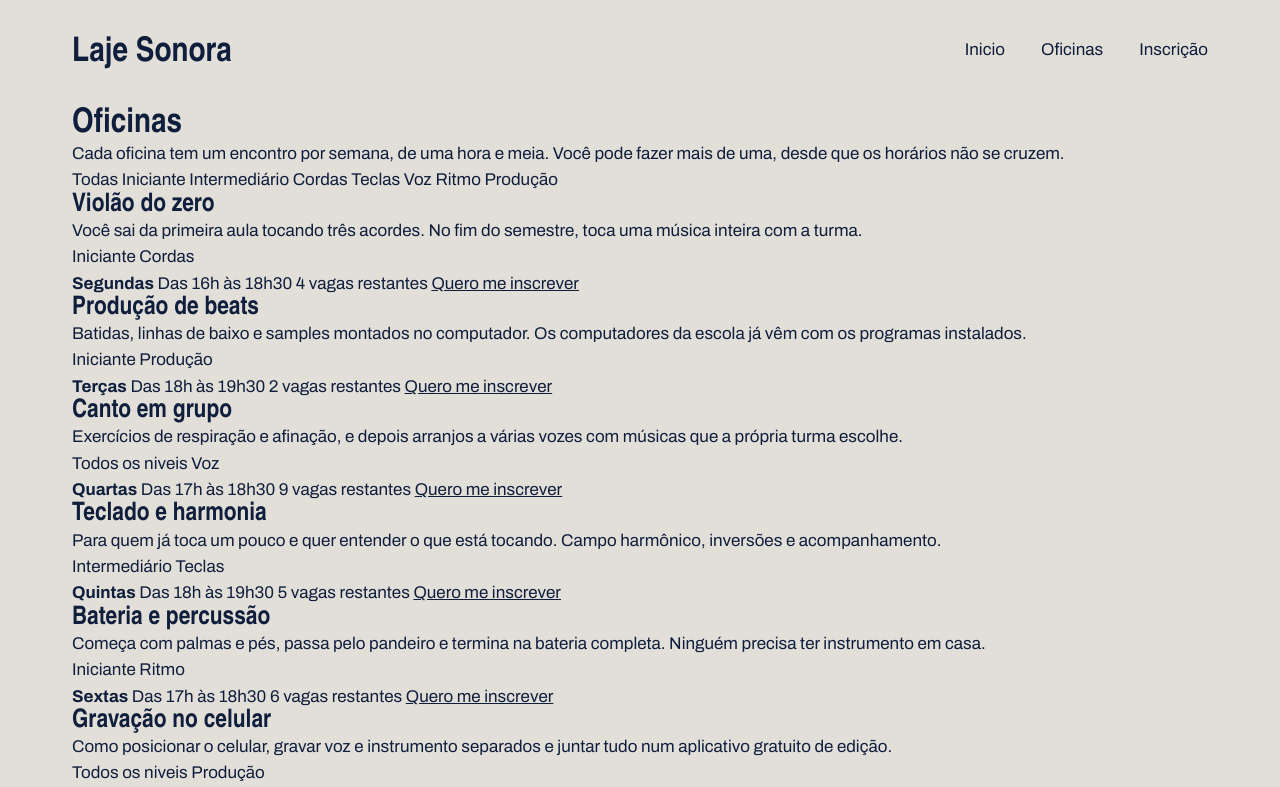
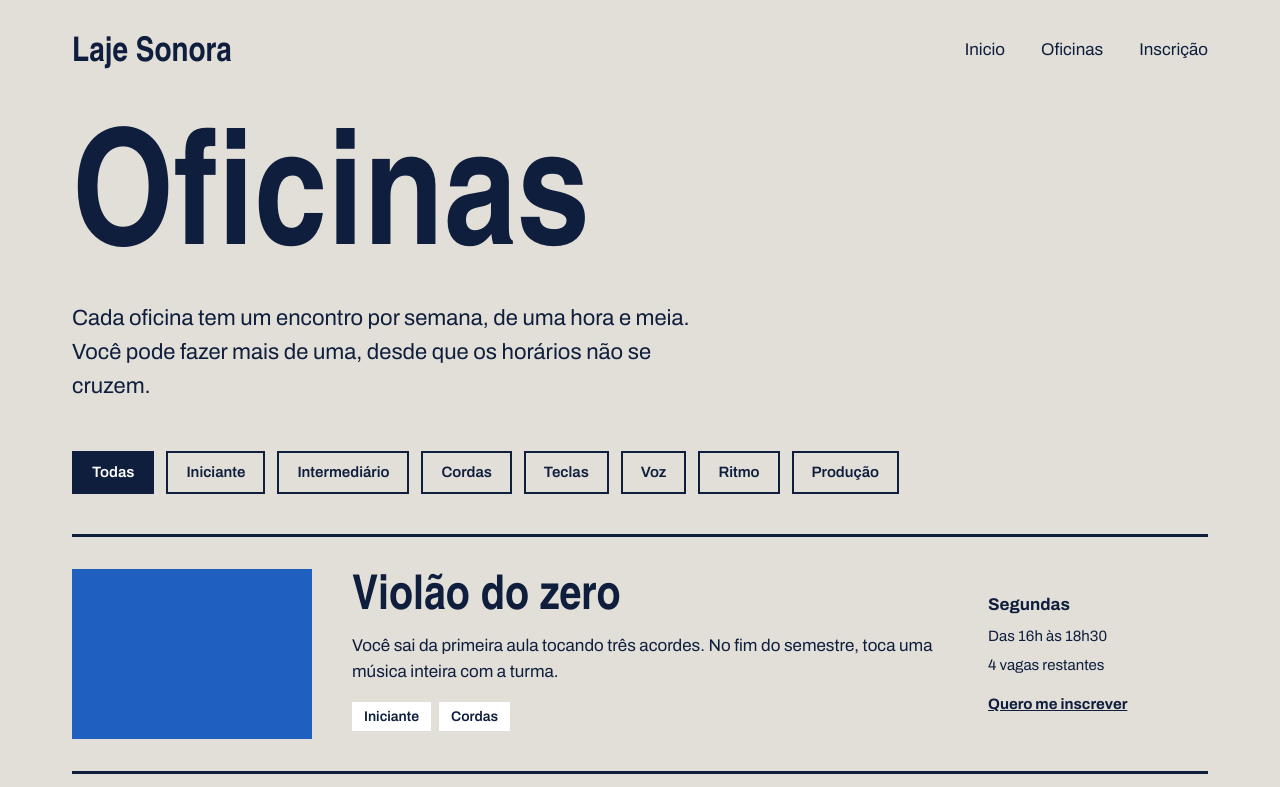
Before and after one commit to fellipereism/laje_sonora, a plain HTML site: page oficinas.html in a window 1280 px wide. Shown: the top 787 px of the page. Drawn offline with Linux system fonts and the light colour scheme; a web font is replaced by a local one.

Commit message:
Página de oficinas pronta

```diff
--- a/oficinas.css
+++ b/oficinas.css
@@ -75,6 +75,94 @@ h1, h2, h3{
     border-bottom-color: var(--fita);
 }
 
+.titulo-pagina {
+    font-size: 160px;
+    margin-top: 24px;
+}
+
+.subtitulo-pagina {
+    font-size: 22px;
+    max-width: 640px;
+    margin-top: 16px;
+}
+
+.filtros {
+    margin-top: 48px;
+    display: flex;
+    flex-wrap: wrap;
+    gap: 12px;
+}
+
+.filtro {
+    border: 2px solid var(--tinta);
+    padding:  8px 18px;
+    font-weight: 600;
+    font-size: 15px;
+}
+
+.filtro.ativo {
+    background-color: var(--tinta);
+    color: var(--branco);
+}
+
+.lista {
+    margin-top: 40px;
+}
+
+.oficina {
+    padding: 32px 0px;
+    border-top: 3px solid var(--tinta);
+    display: flex;
+    align-items: center;
+    gap: 40px;
+}
+
+.oficina .foto {
+    width: 240px;
+    height: 170px;
+    flex-shrink: 0;
+}
+
+.oficina-texto {
+    flex: 1;
+
+}
+
+.oficina h2 {
+    font-size: 48px;
+    margin-bottom: 10px;
+}
+
+.etiquetas {
+    margin-top: 16px;
+    display: flex;
+    gap: 8px;
+}
+
+.etiqueta {
+    background-color: var(--branco);
+    padding: 4px 12px;
+    font-size: 14px;
+    font-weight: 600;
+}
+
+.oficina-detalhes {
+    width: 220px;
+    font-size: 15px;
+    display: flex;
+    flex-direction: column;
+    gap: 6px;
+}
+
+.oficina-detalhes strong {
+    font-size: 17px;
+}
+
+.oficina-detalhes a{
+    margin-top: 10px;
+    font-weight: 700;
+}
+
 .foto {
     background-color: var(--concreto-escuro);
 }
@@ -90,6 +178,7 @@ h1, h2, h3{
 .foto-tinta {
     background-color: var(--tinta);
 }
+
 
 .rodape {
     margin-top: 120px;
```
